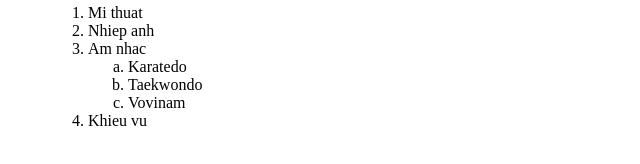
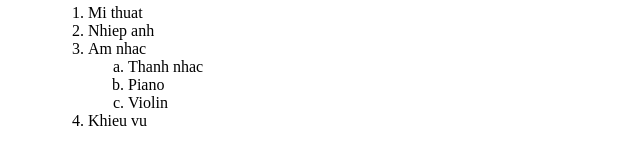
Before and after one commit to minhhuydo5/my-portfolio, a plain HTML site: page index.html in a window 1280 px wide. Shown: the part 256-420 px from the top of the page, 0-640 px from the left. Drawn offline with Linux system fonts and the light colour scheme.

Commit message:
Update index.html

```diff
--- a/index.html
+++ b/index.html
@@ -37,9 +37,9 @@
    <li>Am nhac</li>
      <!-- Nhung hang muc co trong am nhac -->
     <ol type="a">
-    <li>Karatedo</li>
-    <li>Taekwondo</li>
-    <li>Vovinam</li>
+    <li>Thanh nhac</li>
+    <li>Piano</li>
+    <li>Violin</li>
     </ol>
    <li>Khieu vu</li>
   </ol>
```
